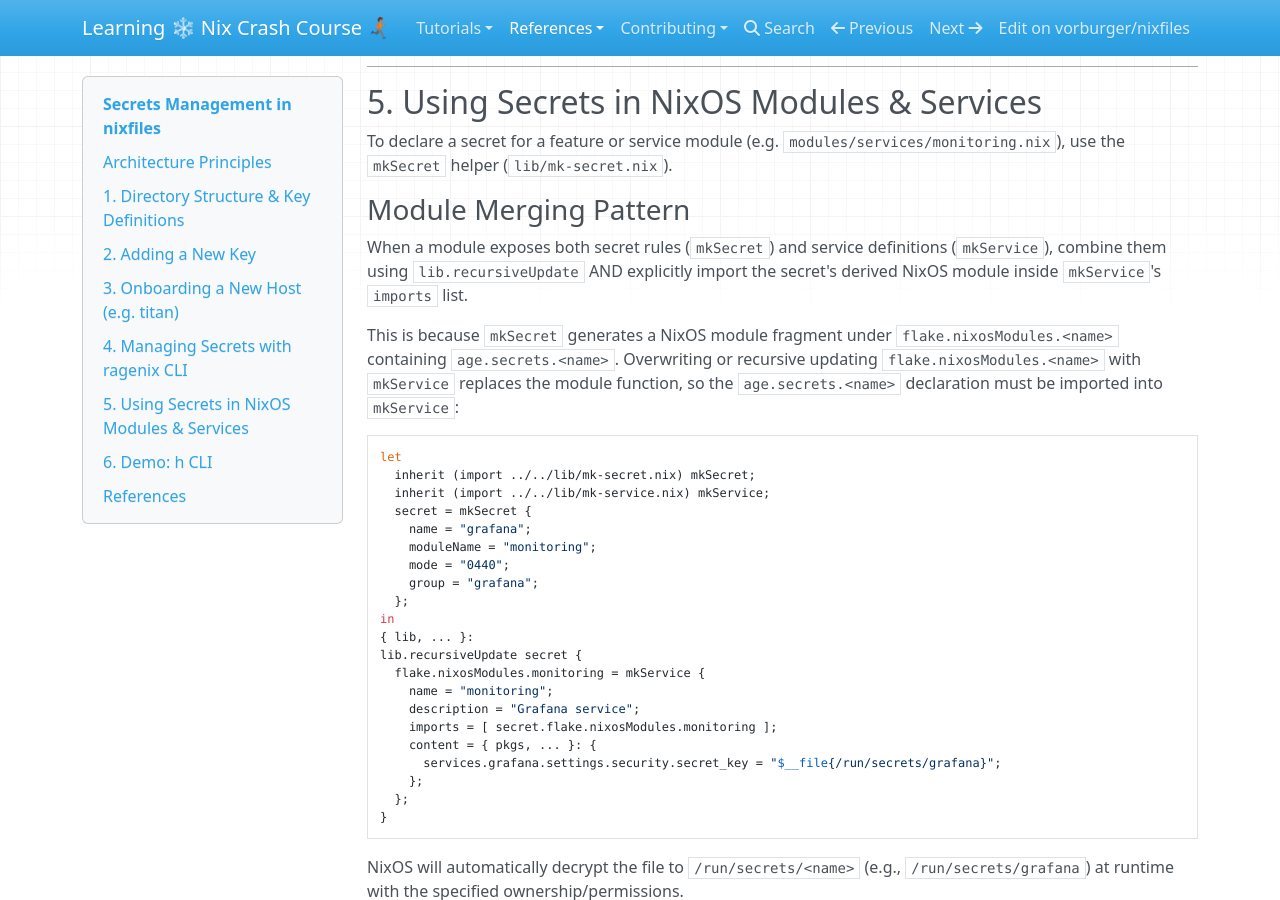
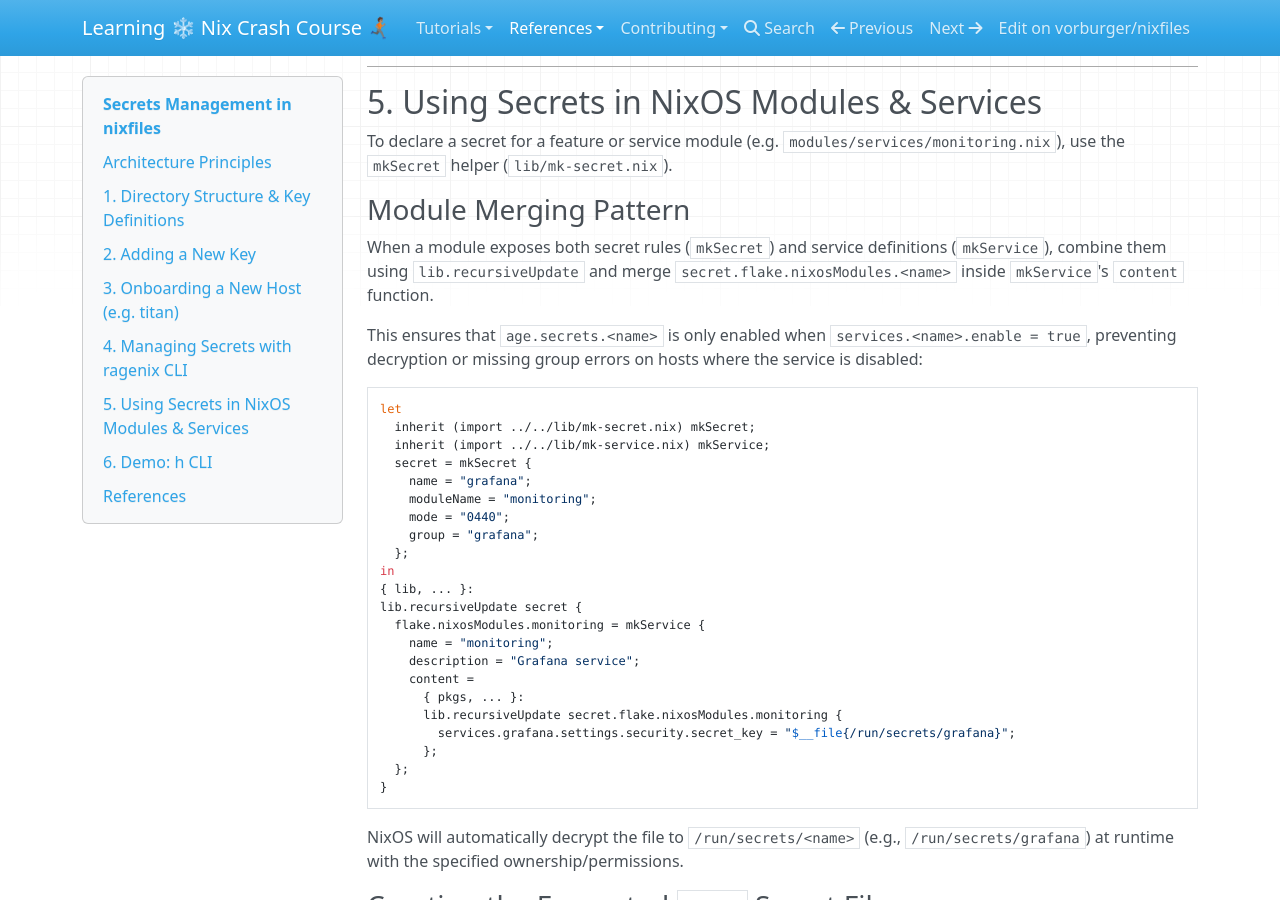
Before and after one commit to vorburger/nixfiles, an MkDocs documentation site: the page built from docs/docs/reference/secrets.md, in a window 1280 px wide and 900 px high, scrolled down 4021 px. Built offline with MkDocs 1.6.1, drawn with Linux system fonts in a browser that asks for light colours; nearby versions of some CDN libraries.

Commit message:
monitoring: fix switch failure on hosts without grafana

````diff
--- a/docs/docs/reference/secrets.md
+++ b/docs/docs/reference/secrets.md
@@ -185,9 +185,9 @@ To declare a secret for a feature or service module (e.g. `modules/services/moni
 
 ### Module Merging Pattern
 
-When a module exposes both secret rules (`mkSecret`) and service definitions (`mkService`), combine them using `lib.recursiveUpdate` AND explicitly import the secret's derived NixOS module inside `mkService`'s `imports` list.
+When a module exposes both secret rules (`mkSecret`) and service definitions (`mkService`), combine them using `lib.recursiveUpdate` and merge `secret.flake.nixosModules.<name>` inside `mkService`'s `content` function.
 
-This is because `mkSecret` generates a NixOS module fragment under `flake.nixosModules.<name>` containing `age.secrets.<name>`. Overwriting or recursive updating `flake.nixosModules.<name>` with `mkService` replaces the module function, so the `age.secrets.<name>` declaration must be imported into `mkService`:
+This ensures that `age.secrets.<name>` is only enabled when `services.<name>.enable = true`, preventing decryption or missing group errors on hosts where the service is disabled:
 
 ```nix
 let
@@ -205,10 +205,11 @@ lib.recursiveUpdate secret {
   flake.nixosModules.monitoring = mkService {
     name = "monitoring";
     description = "Grafana service";
-    imports = [ secret.flake.nixosModules.monitoring ];
-    content = { pkgs, ... }: {
-      services.grafana.settings.security.secret_key = "$__file{/run/secrets/grafana}";
-    };
+    content =
+      { pkgs, ... }:
+      lib.recursiveUpdate secret.flake.nixosModules.monitoring {
+        services.grafana.settings.security.secret_key = "$__file{/run/secrets/grafana}";
+      };
   };
 }
 ```
````
Also changed, not shown: 1 other file.
